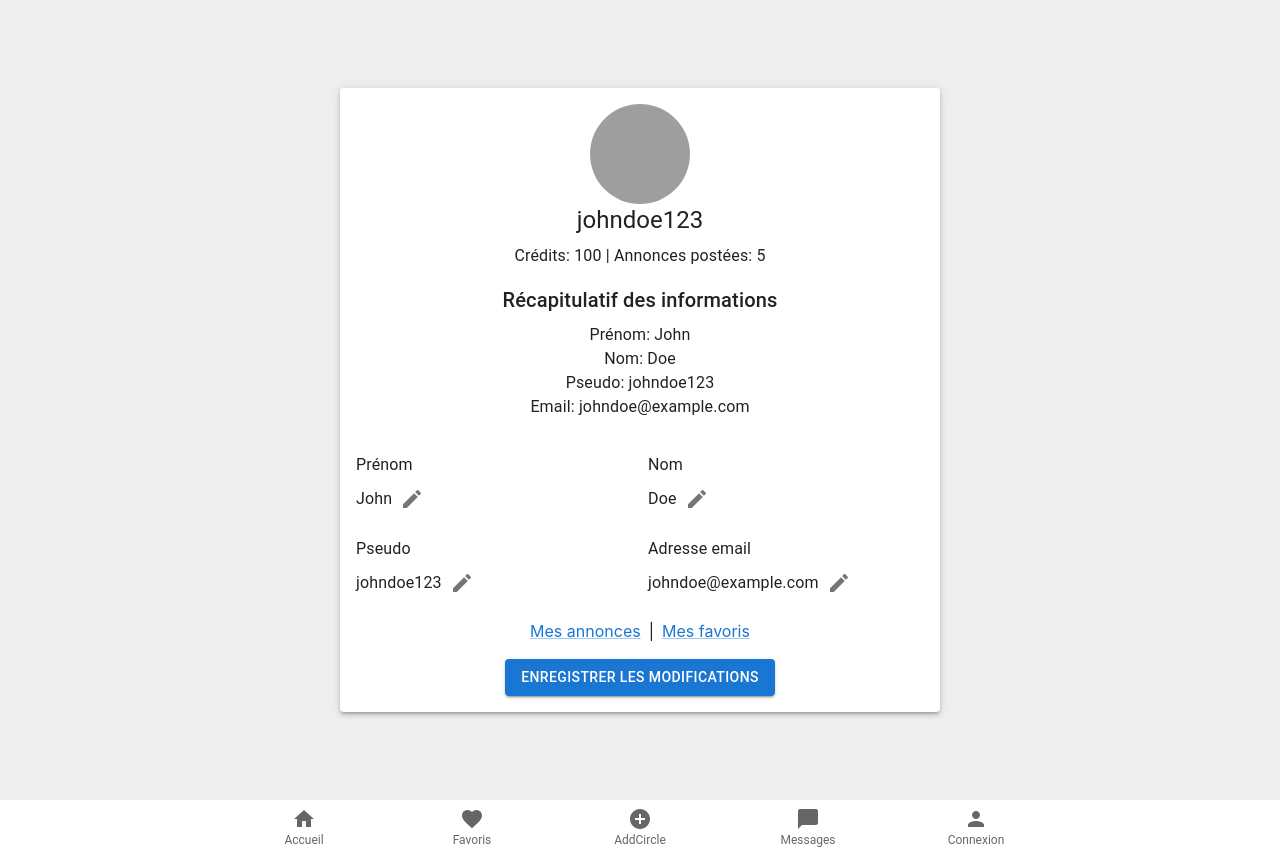
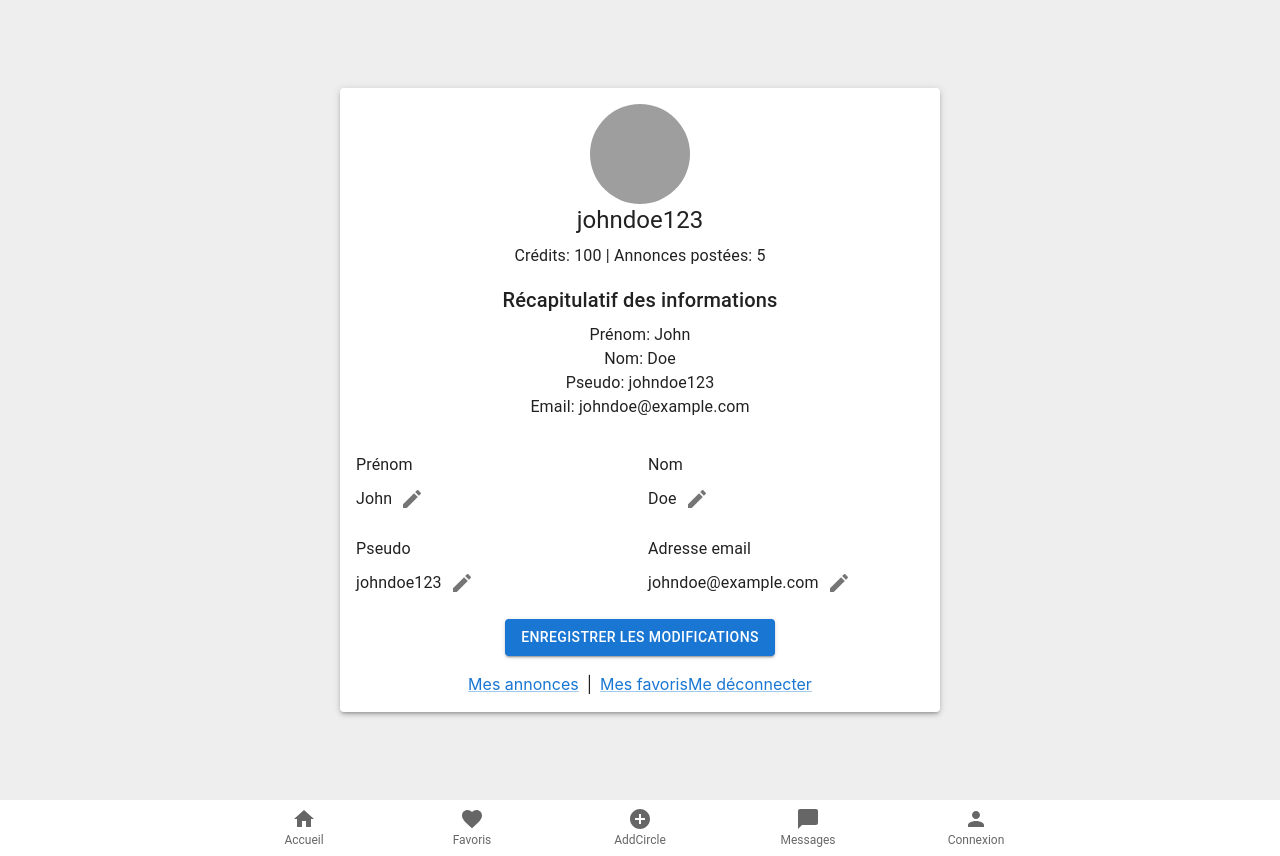
Before and after one commit to VinceBmmrt/projet-2-sensi-bd, a React (Vite) app: page /profil in a window 1280 px wide. Built offline with nearby package versions, Linux system fonts and the light colour scheme; grey boxes are pictures that could not be loaded.

Commit message:
Refacto invertion button enregistrer et lien, ajout lien logout

```diff
--- a/src/components/ProfilPage/ProfilPage.tsx
+++ b/src/components/ProfilPage/ProfilPage.tsx
@@ -155,11 +155,6 @@ function UserProfilePage() {
           />
         </Grid>
 
-        <div style={{ marginTop: 16, textAlign: 'center' }}>
-          <Link href="/mes-annonces">Mes annonces</Link>
-          <span style={{ margin: '0 8px' }}>|</span>
-          <Link href="/mes-favoris">Mes favoris</Link>
-        </div>
         <div
           style={{ marginTop: 16, display: 'flex', justifyContent: 'center' }}
         >
@@ -167,6 +162,12 @@ function UserProfilePage() {
             Enregistrer les modifications
           </Button>
         </div>
+        <div style={{ marginTop: 16, textAlign: 'center' }}>
+          <Link href="/mes-annonces">Mes annonces</Link>
+          <span style={{ margin: '0 8px' }}>|</span>
+          <Link href="/mes-favoris">Mes favoris</Link>
+          <Link href="/">Me déconnecter</Link>
+        </div>
       </Paper>
     </Box>
   );
```
